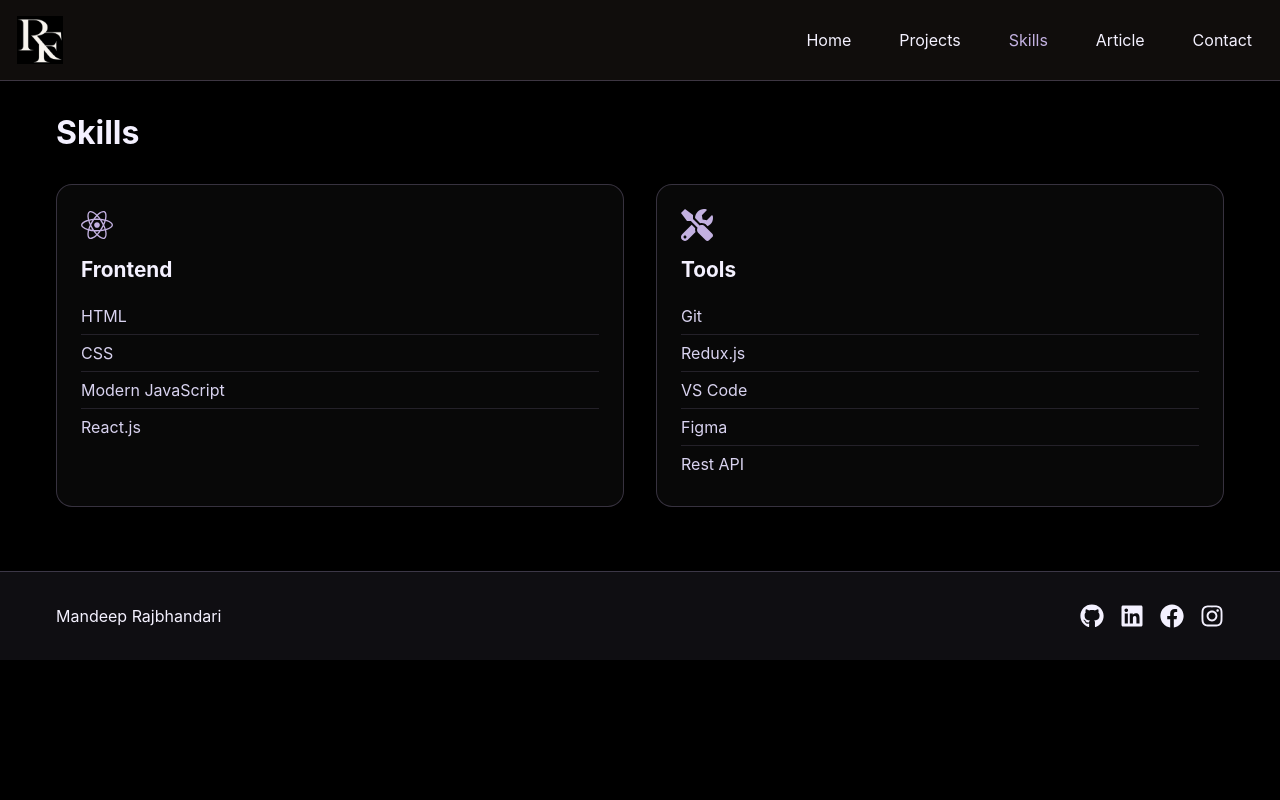
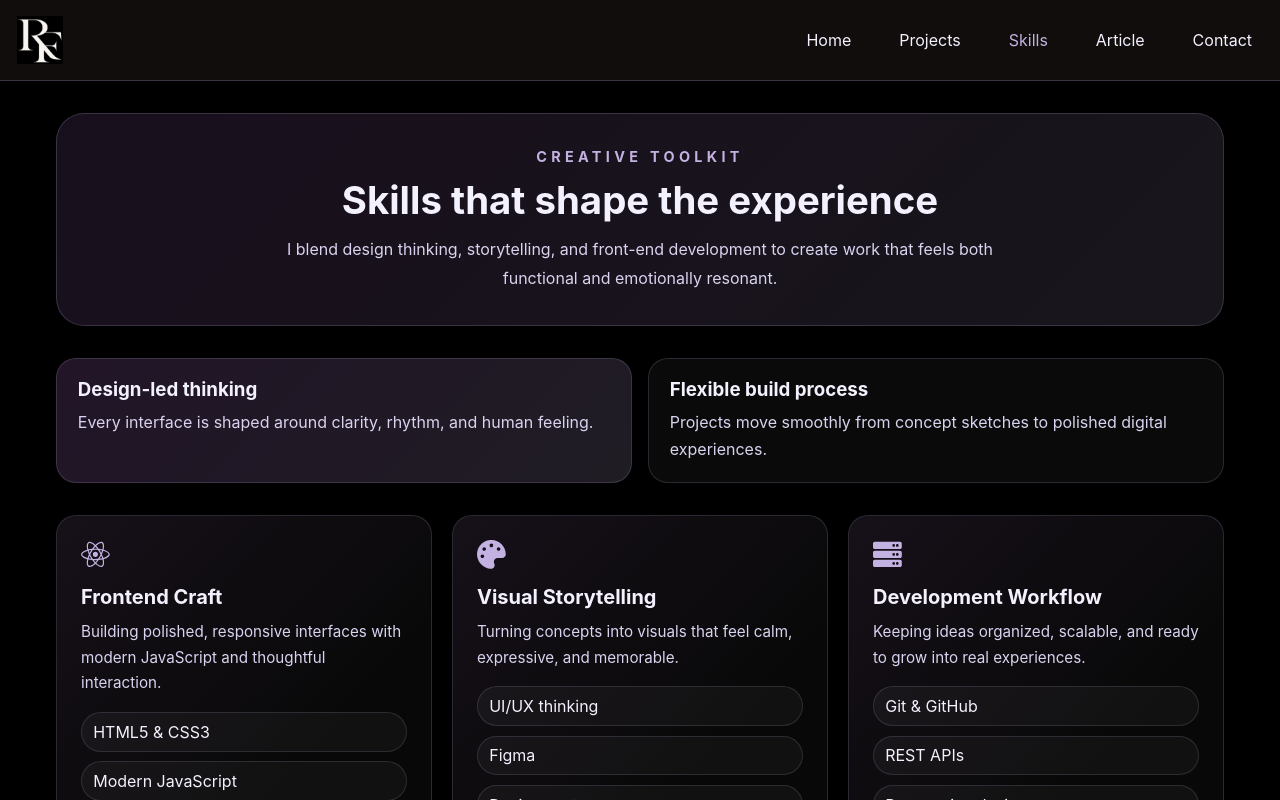
Before and after one commit to RocAfella044/Portfolio, a React (Vite) app: page /skills in a window 1280 px wide. Shown: the top 800 px of the page. Built offline with nearby package versions, Linux system fonts and the light colour scheme.

Commit message:
skills page changed

```diff
--- a/src/App.css
+++ b/src/App.css
@@ -448,21 +448,107 @@
 }
 
 /* Skills Page */
-.skills-container {
-  display: grid;
-  grid-template-columns: repeat(auto-fit, minmax(250px, 1fr));
+.skills-page {
+  display: flex;
+  flex-direction: column;
   gap: 2rem;
 }
 
+.skills-hero {
+  text-align: center;
+  padding: 2rem 1.5rem;
+  border-radius: 28px;
+  border: 1px solid rgba(195, 177, 225, 0.2);
+  background: linear-gradient(
+    135deg,
+    rgba(110, 69, 129, 0.22),
+    rgba(195, 177, 225, 0.12)
+  );
+  box-shadow: 0 24px 60px rgba(0, 0, 0, 0.2);
+}
+
+.skills-hero h2 {
+  margin-bottom: 0.75rem;
+  font-size: clamp(1.8rem, 3vw, 2.4rem);
+}
+
+.skills-hero p {
+  color: #d9d3f0;
+  margin: 0 auto;
+  max-width: 720px;
+  line-height: 1.8;
+}
+
+.skills-highlight-grid {
+  display: grid;
+  grid-template-columns: repeat(auto-fit, minmax(240px, 1fr));
+  gap: 1rem;
+}
+
+.skills-highlight-card {
+  padding: 1.2rem 1.3rem;
+  border-radius: 20px;
+  border: 1px solid rgba(195, 177, 225, 0.18);
+  background: rgba(255, 255, 255, 0.04);
+}
+
+.gradient-card {
+  background: linear-gradient(
+    135deg,
+    rgba(110, 69, 129, 0.3),
+    rgba(195, 177, 225, 0.16)
+  );
+}
+
+.skills-highlight-card h3 {
+  color: #f4f1ff;
+  margin-bottom: 0.5rem;
+}
+
+.skills-highlight-card p {
+  color: #d9d3f0;
+  line-height: 1.7;
+}
+
+.skills-container {
+  display: grid;
+  grid-template-columns: repeat(auto-fit, minmax(240px, 1fr));
+  gap: 1.25rem;
+}
+
 .skill-group {
+  position: relative;
+  overflow: hidden;
   background: rgba(255, 255, 255, 0.03);
-  border: 1px solid rgba(195, 177, 225, 0.25);
+  border: 1px solid rgba(195, 177, 225, 0.2);
   padding: 1.5rem;
-  border-radius: 16px;
+  border-radius: 20px;
+  transition:
+    transform 0.25s ease,
+    border-color 0.25s ease;
+}
+
+.skill-group:hover {
+  transform: translateY(-4px);
+  border-color: #c3b1e1;
+}
+
+.skill-group::before {
+  content: '';
+  position: absolute;
+  inset: 0;
+  background: linear-gradient(
+    135deg,
+    rgba(110, 69, 129, 0.14),
+    transparent 65%
+  );
+  pointer-events: none;
 }
 
 .skill-icon {
-  font-size: 2rem;
+  position: relative;
+  z-index: 1;
+  font-size: 1.8rem;
   color: #c3b1e1;
   margin-bottom: 1rem;
   display: flex;
@@ -470,23 +556,36 @@
 }
 
 .skill-group h3 {
+  position: relative;
+  z-index: 1;
+  margin-bottom: 0.6rem;
+  color: #f4f1ff;
+  font-size: 1.25rem;
+}
+
+.skill-description {
+  position: relative;
+  z-index: 1;
+  color: #d9d3f0;
+  line-height: 1.7;
   margin-bottom: 1rem;
-  color: #f4f1ff;
-  font-size: 1.3rem;
+  font-size: 0.95rem;
 }
 
 .skill-list {
+  position: relative;
+  z-index: 1;
   list-style: none;
+  display: grid;
+  gap: 0.6rem;
 }
 
 .skill-item {
-  padding: 0.5rem 0;
-  color: #d9d3f0;
-  border-bottom: 1px solid rgba(195, 177, 225, 0.15);
-}
-
-.skill-item:last-child {
-  border-bottom: none;
+  padding: 0.55rem 0.7rem;
+  color: #f4f1ff;
+  border: 1px solid rgba(195, 177, 225, 0.16);
+  border-radius: 999px;
+  background: rgba(255, 255, 255, 0.04);
 }
 
 /* Article Page */
@@ -496,18 +595,38 @@
   align-items: center;
   justify-content: center;
   padding: 2.5rem 1rem 4rem;
+  gap: 1.25rem;
 }
 
 .article-hero {
   width: min(100%, 860px);
-  margin-bottom: 2.5rem;
   text-align: center;
 }
 
 .article-page h1 {
-  font-size: clamp(2.5rem, 4vw, 3.5rem);
+  font-size: clamp(2.4rem, 4vw, 3.4rem);
   margin: 1rem 0 1rem;
   color: #f4f1ff;
+}
+
+.article-highlight-strip {
+  display: flex;
+  flex-wrap: wrap;
+  justify-content: center;
+  gap: 0.75rem;
+  margin-bottom: 0.5rem;
+}
+
+.article-pill {
+  padding: 0.55rem 0.9rem;
+  border-radius: 999px;
+  border: 1px solid rgba(195, 177, 225, 0.2);
+  color: #f4f1ff;
+  background: linear-gradient(
+    135deg,
+    rgba(110, 69, 129, 0.24),
+    rgba(195, 177, 225, 0.16)
+  );
 }
 
 .article-card {
@@ -518,25 +637,18 @@
   border: 1px solid rgba(195, 177, 225, 0.18);
   background: rgba(255, 255, 255, 0.04);
   box-shadow: 0 24px 60px rgba(0, 0, 0, 0.24);
-  margin-bottom: 2rem;
+}
+
+.article-card h3 {
+  color: #f4f1ff;
+  margin-bottom: 0.8rem;
+  font-size: 1.3rem;
 }
 
 .article-card p {
   color: #d9d3f0;
   line-height: 1.9;
-  margin-bottom: 1.25rem;
   font-size: 1rem;
-  text-align: justify;
-}
-
-.article-section {
-  margin-top: 1.75rem;
-}
-
-.article-section h3 {
-  color: #f4f1ff;
-  margin-bottom: 0.75rem;
-  font-size: 1.3rem;
 }
 
 .article-summary {
@@ -544,49 +656,51 @@
   max-width: 860px;
   display: grid;
   grid-template-columns: 1.5fr 1fr;
-  gap: 1.5rem;
+  gap: 1.25rem;
 }
 
-.article-summary h3,
-.article-note h4 {
+.article-note {
+  padding: 1.6rem;
+  border-radius: 22px;
+  border: 1px solid rgba(195, 177, 225, 0.18);
+  background: linear-gradient(
+    135deg,
+    rgba(110, 69, 129, 0.14),
+    rgba(195, 177, 225, 0.08)
+  );
+  color: #d9d3f0;
+}
+
+.article-note h3 {
   color: #f4f1ff;
+  margin-bottom: 0.75rem;
 }
 
 .hero-description2 {
   width: 100%;
   max-width: 860px;
-  padding: 2rem;
-  border-radius: 28px;
+  padding: 1.4rem 1.6rem;
+  border-radius: 24px;
   border: 1px solid rgba(195, 177, 225, 0.18);
   background: rgba(255, 255, 255, 0.04);
-  box-shadow: 0 24px 60px rgba(0, 0, 0, 0.24);
-  text-align: justify;
   line-height: 1.9;
-  margin-bottom: 1.25rem;
+  margin: 0 auto 1.25rem;
   font-size: 1rem;
-  text-align: justify;
+  color: #d9d3f0;
 }
 
-.article-note {
-  padding: 1.75rem;
-  border-radius: 22px;
-  border: 1px solid rgba(195, 177, 225, 0.18);
-  background: rgba(255, 255, 255, 0.04);
-  color: #d9d3f0;
-}
 .hero-tag2 {
   display: inline-flex;
   text-transform: uppercase;
   letter-spacing: 0.3em;
-  font-size: 2em;
+  font-size: 0.9rem;
+  font-weight: 700;
   color: #c3b1e1;
-  margin-bottom: 1rem;
+  margin-bottom: 0.75rem;
 }
 
 .article-note p {
-  margin-top: 0.75rem;
   line-height: 1.8;
-  text-align: justify;
 }
 
 @media (max-width: 860px) {
--- a/src/pages/Article.jsx
+++ b/src/pages/Article.jsx
@@ -5,41 +5,41 @@
     <section className="page article-page">
       <div className="article-hero">
         <span className="hero-tag2">my article</span>
+        <h1>Art of living</h1>
         <p className="hero-description2">
-          <h1>Art of living</h1>
-          The beauty of Art is not confined to grand landscapes or rare moments
-          and experiences, I believe it can be found in the rhythm of daily
-          life. I believe it is our job as human to know notice it first and
-          admire it and then harness in different mediums to connect different
-          types of people and try to exhibit that through my work.
+          Beauty is not reserved for grand moments alone. It lives in the rhythm
+          of ordinary days, in the pause before a cup of tea, in the texture of
+          a street at dusk, and in the quiet ways people connect through shared
+          feeling.
         </p>
       </div>
 
+      <div className="article-highlight-strip">
+        <span className="article-pill">Observation</span>
+        <span className="article-pill">Emotion</span>
+        <span className="article-pill">Everyday wonder</span>
+      </div>
+
       <article className="article-card">
-        <h3>Everyday as Canvas</h3>
-
+        <h3>Everyday as a Canvas</h3>
         <p>
-          The everyday is a ready-made potray if we choose to see it that way.
-          The quiet routine of morning, the rhythm of footsteps on a stairs —
-          these are rich with texture and story. By slowing down to notice, and
-          then translate those views into paint, film, sound, or words, I aim to
-          transform private moments into shared experiences. Art that rises from
-          daily life invites viewers to find beauty where they already live,
-          creating connections across age, class, and culture through the simple
-          act of recognition.
+          The everyday is a ready-made portrait if we choose to see it that way.
+          The quiet rhythm of morning light, the hum of a city, the familiar
+          shape of footsteps on stairs — these are rich with texture and story.
+          By slowing down to notice, then translating those moments into paint,
+          film, sound, or words, I aim to turn private experiences into
+          something shared.
         </p>
       </article>
+
       <article className="article-card">
         <h3>The Ordinary Made Sacred</h3>
-
         <p>
           There is a kind of awe in attending to ordinary things. A chipped cup,
-          a neighbor’s laugh, the way rain gathers in street gutters — each
-          holds a meaning of life. My practice centers on lifting these small
-          phenomena out of background noise and presenting them with intention,
-          so they can be admired rather than overlooked. In doing so, I hope to
-          establish a habit of collective attention that revalues the small,
-          subtle moments that actually shape how we experience the world.
+          a neighbor’s laugh, the way rain gathers in gutters — each holds a
+          quiet meaning. My practice centers on lifting these small phenomena
+          out of the background and giving them intention, so they can be
+          admired rather than overlooked.
         </p>
       </article>
 
@@ -47,32 +47,25 @@
         <div className="article-note">
           <h3>Rhythm, Repeat, Relate</h3>
           <p>
-            Rhythm is the thread that ties daily life to artistic form. I
-            collect patterns — the flow of calls, the repetition of hand
-            movements, the peak hour of traffic — and use repetition and texture
-            to echo those beats in my work. Translating rhythm across mediums
-            makes the familiar legible to different audiences: a soundscape can
-            reopen a memory for someone who would miss it visually, a painting
-            can capture a tempo that text cannot. This translation becomes a
-            tool for empathy, being a bridge between personal perception and
-            public understanding.
+            Rhythm is the thread that ties life to art. I collect patterns — the
+            flow of conversations, the repetition of movements, the pulse of a
+            busy street — and echo those beats through texture, contrast, and
+            repetition. This translation becomes a bridge between personal
+            perception and public understanding.
           </p>
         </div>
 
         <div className="article-note">
           <h3>Lifecycle of Life</h3>
           <p>
-            you have to walk, and create the way by your walking; you will not
-            find a ready-made path. It is not so cheap, to reach to the ultimate
-            realization of truth. You will have to create the path by walking
-            yourself; the path is not ready-made, lying there and waiting for
-            you. It is just like the sky: the birds fly, but they don't leave
-            any footprints. You cannot follow them; there are no footprints left
-            behind. -Osho
+            You have to walk, and create the way by your walking; you will not
+            find a ready-made path. The path is not waiting for you to follow —
+            it is shaped by the steps you take. - Osho
           </p>
         </div>
       </article>
     </section>
   );
 };
+
 export default Article;
--- a/src/pages/skills.jsx
+++ b/src/pages/skills.jsx
@@ -1,37 +1,84 @@
-import { FaReact, FaServer, FaTools } from 'react-icons/fa'
+import { FaPalette, FaReact, FaServer } from 'react-icons/fa';
 
 export default function Skills() {
   const skills = [
     {
-      category: 'Frontend',
-      items: ['HTML', 'CSS', 'Modern JavaScript', 'React.js'],  icon: FaReact,
+      category: 'Frontend Craft',
+      description:
+        'Building polished, responsive interfaces with modern JavaScript and thoughtful interaction.',
+      items: ['HTML5 & CSS3', 'Modern JavaScript', 'React.js', 'Accessibility'],
+      icon: FaReact,
     },
     {
-      category: 'Tools',
-      items: ['Git', 'Redux.js', 'VS Code', 'Figma', 'Rest API'],
-      icon: FaTools,
+      category: 'Visual Storytelling',
+      description:
+        'Turning concepts into visuals that feel calm, expressive, and memorable.',
+      items: [
+        'UI/UX thinking',
+        'Figma',
+        'Design systems',
+        'Brand storytelling',
+      ],
+      icon: FaPalette,
+    },
+    {
+      category: 'Development Workflow',
+      description:
+        'Keeping ideas organized, scalable, and ready to grow into real experiences.',
+      items: ['Git & GitHub', 'REST APIs', 'Responsive design', 'Debugging'],
+      icon: FaServer,
     },
   ];
 
   return (
     <section className="page skills-page">
-      <h2>Skills</h2>
+      <div className="skills-hero">
+        <span className="hero-tag2">creative toolkit</span>
+        <h2>Skills that shape the experience</h2>
+        <p>
+          I blend design thinking, storytelling, and front-end development to
+          create work that feels both functional and emotionally resonant.
+        </p>
+      </div>
+
+      <div className="skills-highlight-grid">
+        <div className="skills-highlight-card gradient-card">
+          <h3>Design-led thinking</h3>
+          <p>
+            Every interface is shaped around clarity, rhythm, and human feeling.
+          </p>
+        </div>
+        <div className="skills-highlight-card">
+          <h3>Flexible build process</h3>
+          <p>
+            Projects move smoothly from concept sketches to polished digital
+            experiences.
+          </p>
+        </div>
+      </div>
+
       <div className="skills-container">
         {skills.map((skillGroup) => {
-          const IconComponent = skillGroup.icon
+          const IconComponent = skillGroup.icon;
+
           return (
             <div key={skillGroup.category} className="skill-group">
-              <div className="skill-icon"><IconComponent /></div>
+              <div className="skill-icon">
+                <IconComponent />
+              </div>
               <h3>{skillGroup.category}</h3>
+              <p className="skill-description">{skillGroup.description}</p>
               <ul className="skill-list">
                 {skillGroup.items.map((skill) => (
-                  <li key={skill} className="skill-item"> {skill}</li>
+                  <li key={skill} className="skill-item">
+                    {skill}
+                  </li>
                 ))}
               </ul>
             </div>
-            )
-          })}
+          );
+        })}
       </div>
     </section>
-  )
+  );
 }
```
